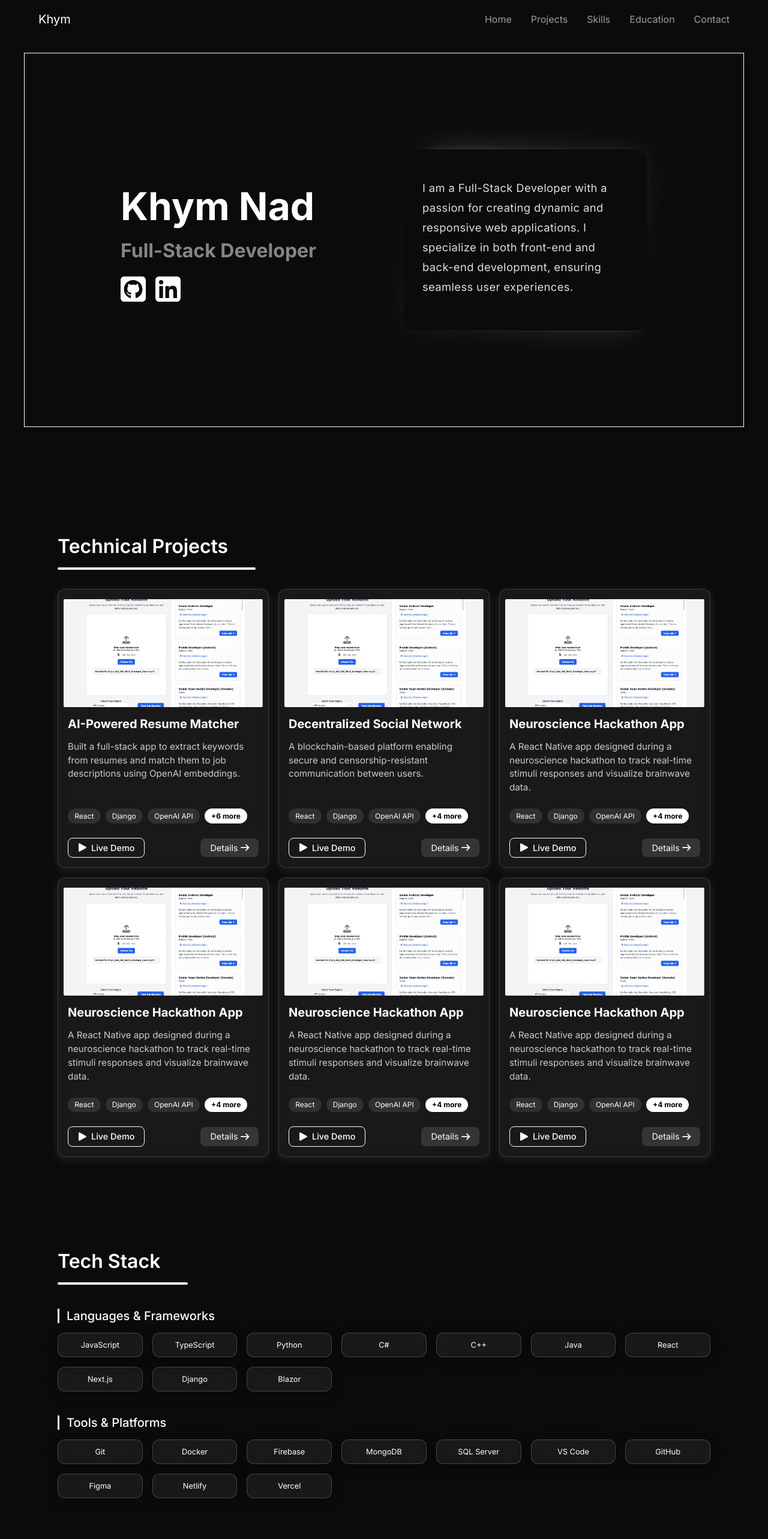
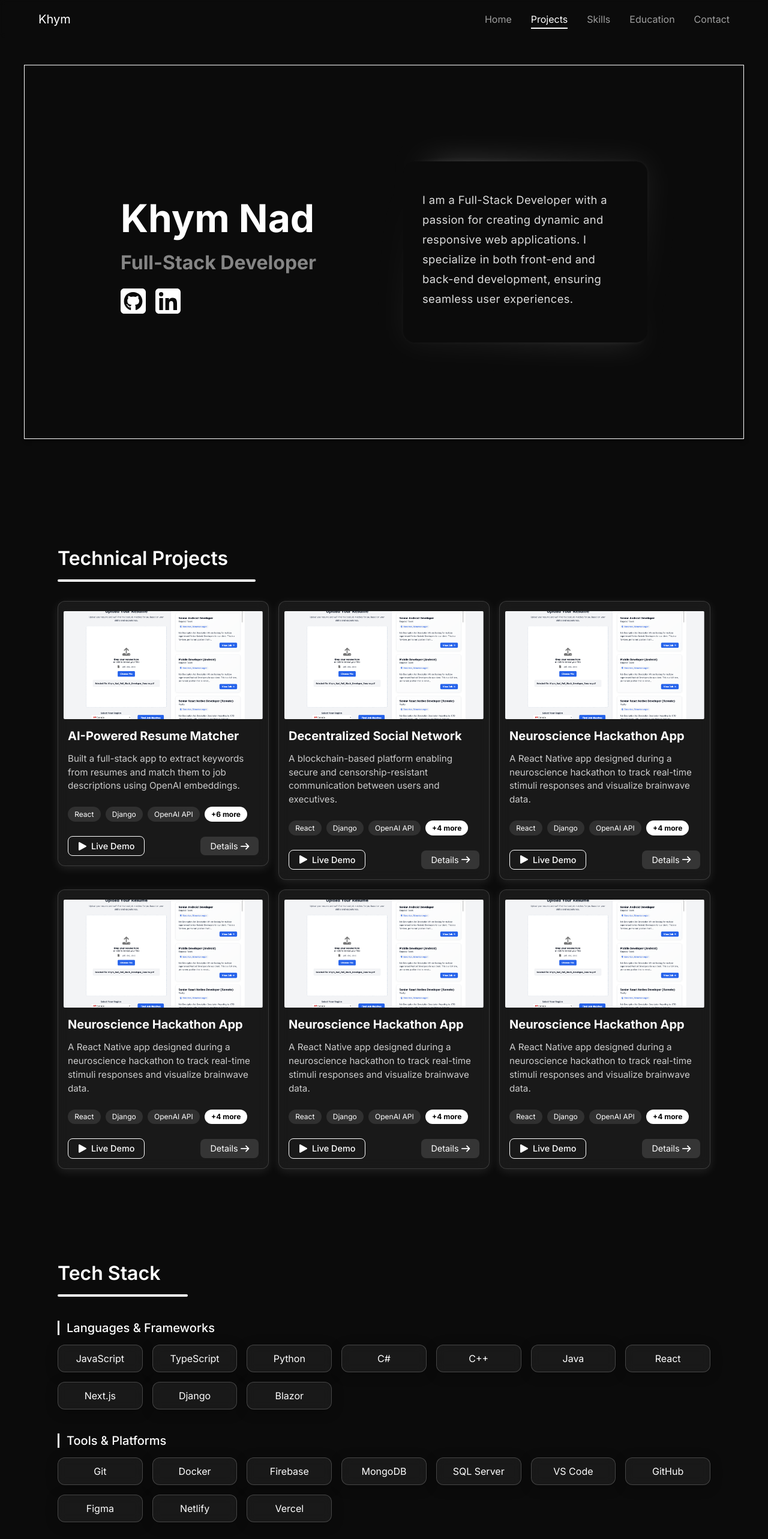
Before and after one commit to KhymNad/portfolio-react, a React (Vite) app: page / in a window 1280 px wide. Shown: the top 2566 px of the page at 60% size. Built offline with nearby package versions, Linux system fonts and the light colour scheme.

Commit message:
updated navbar section highlight, herosection animate

```diff
--- a/src/App.tsx
+++ b/src/App.tsx
@@ -19,6 +19,15 @@ function App() {
   return (
     <>
       <NavBar />
+      <div
+        id="home"
+        style={{
+          position: 'relative',
+          top: '-30px',
+          height: '20px',
+          visibility: 'hidden',
+        }}
+      />
       <HeroSection />
       <ProjectSection />
       <SkillsSection />
@@ -26,4 +35,5 @@ function App() {
   )
 }
 
+
 export default App;
--- a/src/components/HeroSection/HeroSection.tsx
+++ b/src/components/HeroSection/HeroSection.tsx
@@ -1,13 +1,27 @@
 import React from 'react';
 import { FontAwesomeIcon } from '@fortawesome/react-fontawesome';
 import { faSquareGithub, faSquareLinkedin } from '@fortawesome/free-brands-svg-icons';
+import { motion } from 'framer-motion';
 import styles from './HeroSection.module.css';
 
 const HeroSection: React.FC = () => {
     return (
-        <div className={styles.main} id="home">
+        <motion.div
+            className={styles.main}
+            id="home"
+            initial={{ opacity: 0, y: 50 }}
+            whileInView={{ opacity: 1, y: 0 }}
+            transition={{ duration: 0.8, ease: 'easeOut' }}
+            viewport={{ once: true, amount: 0.5 }}
+        >
             <div className={styles.content_container}>
-                <div className={styles.content_left}>
+                <motion.div
+                    className={styles.content_left}
+                    initial={{ opacity: 0, x: -40 }}
+                    whileInView={{ opacity: 1, x: 0 }}
+                    transition={{ duration: 0.6, ease: 'easeOut', delay: 0.1 }}
+                    viewport={{ once: true }}
+                >
                     <h1>Khym Nad</h1>
                     <h2>Full-Stack Developer</h2>
                     <div className={styles.links_container}>
@@ -30,9 +44,15 @@ const HeroSection: React.FC = () => {
                         <FontAwesomeIcon icon={faSquareLinkedin} />
                         </a>
                     </div>
-                </div>
+                </motion.div>
 
-                <div className={styles.content_right}>
+                <motion.div
+                    className={styles.content_right}
+                    initial={{ opacity: 0, x: 40 }}
+                    whileInView={{ opacity: 1, x: 0 }}
+                    transition={{ duration: 0.6, ease: 'easeOut', delay: 0.1 }}
+                    viewport={{ once: true }}
+                >
                     <div className={styles.box}>
                         <div className={styles.content}>
                             <p>
@@ -41,9 +61,9 @@ const HeroSection: React.FC = () => {
                             </p>
                         </div>
                     </div>
-                </div>
+                </motion.div>
             </div>
-        </div>
+        </motion.div>
     );
 };
 
--- a/src/components/NavBar/NavBar.tsx
+++ b/src/components/NavBar/NavBar.tsx
@@ -1,17 +1,45 @@
-import React from 'react';
+import React, { useEffect, useState } from 'react';
 import styles from './NavBar.module.css';
-import { Link } from 'react-router-dom';
+import { Link, useLocation } from 'react-router-dom';
+
+const navItems = [
+    { label: 'Home', target: 'home' },
+    { label: 'Projects', target: 'projects' },
+    { label: 'Skills', target: 'skills' },
+    { label: 'Education', target: 'education' },
+    { label: 'Contact', target: 'contact' },
+];
 
 const NavBar: React.FC = () => {
-    // Removed unused location variable
+    const [activeSection, setActiveSection] = useState('home');
+    const location = useLocation();
 
-    const navItems = [
-        { label: 'Home', target: '#home' },
-        { label: 'Projects', target: '#projects' },
-        { label: 'Skills', target: '#skills' },
-        { label: 'Education', target: '#education' },
-        { label: 'Contact', target: '#contact' },
-    ];
+    useEffect(() => {
+        // Function to update active section based on scroll
+        const handleScroll = () => {
+        const scrollPosition = window.scrollY + window.innerHeight / 3; // a bit lower than top
+
+        let current = 'home'; // default fallback
+
+        for (const item of navItems) {
+            const section = document.getElementById(item.target);
+            if (section) {
+            const sectionTop = section.offsetTop;
+            if (scrollPosition >= sectionTop) {
+                current = item.target;
+            }
+            }
+        }
+        setActiveSection(current);
+        };
+
+        window.addEventListener('scroll', handleScroll, { passive: true });
+
+        // Call once on mount to set initial active
+        handleScroll();
+
+        return () => window.removeEventListener('scroll', handleScroll);
+    }, [location]);
 
     return (
         <nav className={styles.nav}>
@@ -19,7 +47,12 @@ const NavBar: React.FC = () => {
         <ul className={styles.nav_right}>
             {navItems.map((item) => (
             <li key={item.target}>
-                        <Link className={styles.nav_item} to={`/${item.target}`}>
+                <Link
+                className={`${styles.nav_item} ${
+                    activeSection === item.target ? styles.active : ''
+                }`}
+                to={`#${item.target}`}
+                >
                 {item.label}
                 </Link>
             </li>
--- a/src/components/ProjectsSection/ProjectSection.tsx
+++ b/src/components/ProjectsSection/ProjectSection.tsx
@@ -15,7 +15,7 @@ const projects = [
     },
     {
         title: 'Decentralized Social Network',
-        description: 'A blockchain-based platform enabling secure and censorship-resistant communication between users.',
+        description: 'A blockchain-based platform enabling secure and censorship-resistant communication between users and executives.',
         image: '../../images/projects/resume-matcher-thumb.png',
         liveDemoLink: 'https://your-social-demo.com',
         detailsLink: 'https://github.com/your-repo/decentralized-social',
@@ -96,11 +96,25 @@ const ProjectSection: React.FC = () => {
                         transition={{ duration: 0.8, ease: 'easeOut', delay: 0.1 }}
                     />
                 </div>
-                <div className={styles.project_grid}>
+                <motion.div
+                    className={styles.project_grid}
+                    initial={{ opacity: 0, y: 30 }}
+                    whileInView={{ opacity: 1, y: 0 }}
+                    transition={{ duration: 0.6, ease: 'easeOut', delay: 0.2 }}
+                    viewport={{ once: true, amount: 0.3 }}
+                >
                     {projects.map((project, index) => (
-                    <ProjectCard key={index} {...project} />
+                        <motion.div
+                            key={index}
+                            initial={{ opacity: 0, y: 20 }}
+                            whileInView={{ opacity: 1, y: 0 }}
+                            transition={{ duration: 0.4, delay: index * 0.1 }}
+                            viewport={{ once: true }}
+                        >
+                            <ProjectCard {...project} />
+                        </motion.div>
                     ))}
-                </div>
+                </motion.div>
             </div>
         </motion.section>
     );
--- a/src/components/SkillsSection/SkillsSection.module.css
+++ b/src/components/SkillsSection/SkillsSection.module.css
@@ -44,7 +44,7 @@
 
 .skill_grid {
     display: grid;
-    grid-template-columns: repeat(7, 1fr); /* exactly 7 per row */
+    grid-template-columns: repeat(7, 1fr);
     gap: 1rem;
 }
 
@@ -74,13 +74,13 @@
     padding: 0.75rem 1rem;
     border-radius: 12px;
     box-shadow: 0 4px 20px rgba(0, 0, 0, 0.25);
-    font-size: 0.8rem;
+    font-size: 1rem;
     text-align: center;
     color: #fff;
     transition: all 0.3s ease;
     cursor: pointer;
     user-select: none;
-    transform: translateZ(0); /* fixes blur artifact in some browsers */
+    transform: translateZ(0);
 }
 
 .skill_card:hover {
@@ -92,7 +92,6 @@
     filter: brightness(1.1);
 }
 
-/* Responsive */
 @media screen and (max-width: 768px) {
     .section_title {
         font-size: 2rem;
--- a/src/components/SkillsSection/SkillsSection.tsx
+++ b/src/components/SkillsSection/SkillsSection.tsx
@@ -54,9 +54,20 @@ const SkillsSection = () => {
                     <h3 className={styles.category_title}>Languages & Frameworks</h3>
                     <div className={styles.skill_grid}>
                         {languages.map((skill, index) => (
-                            <div key={index} className={styles.skill_card}>
-                            {skill}
-                            </div>
+                            <motion.div
+                                key={index}
+                                className={styles.skill_card}
+                                initial={{ opacity: 0, y: 20 }}
+                                whileInView={{ opacity: 1, y: 0 }}
+                                transition={{
+                                duration: 0.4,
+                                ease: 'easeOut',
+                                delay: index * 0.05,
+                                }}
+                                viewport={{ once: true }}
+                            >
+                                {skill}
+                            </motion.div>
                         ))}
                     </div>
                 </div>
@@ -65,9 +76,20 @@ const SkillsSection = () => {
                     <h3 className={styles.category_title}>Tools & Platforms</h3>
                     <div className={styles.skill_grid}>
                         {tools.map((skill, index) => (
-                            <div key={index} className={styles.skill_card}>
-                            {skill}
-                            </div>
+                            <motion.div
+                                key={index}
+                                className={styles.skill_card}
+                                initial={{ opacity: 0, y: 20 }}
+                                whileInView={{ opacity: 1, y: 0 }}
+                                transition={{
+                                duration: 0.4,
+                                ease: 'easeOut',
+                                delay: index * 0.05,
+                                }}
+                                viewport={{ once: true }}
+                            >
+                                {skill}
+                            </motion.div>
                         ))}
                     </div>
                 </div>
--- a/src/index.css
+++ b/src/index.css
@@ -77,7 +77,3 @@ button:focus-visible {
     background-color: #f9f9f9;
   }
 }
-
-* {
-  outline: 1px solid red !important;
-}
```
Lines whose indentation alone changed are shown as unchanged.
